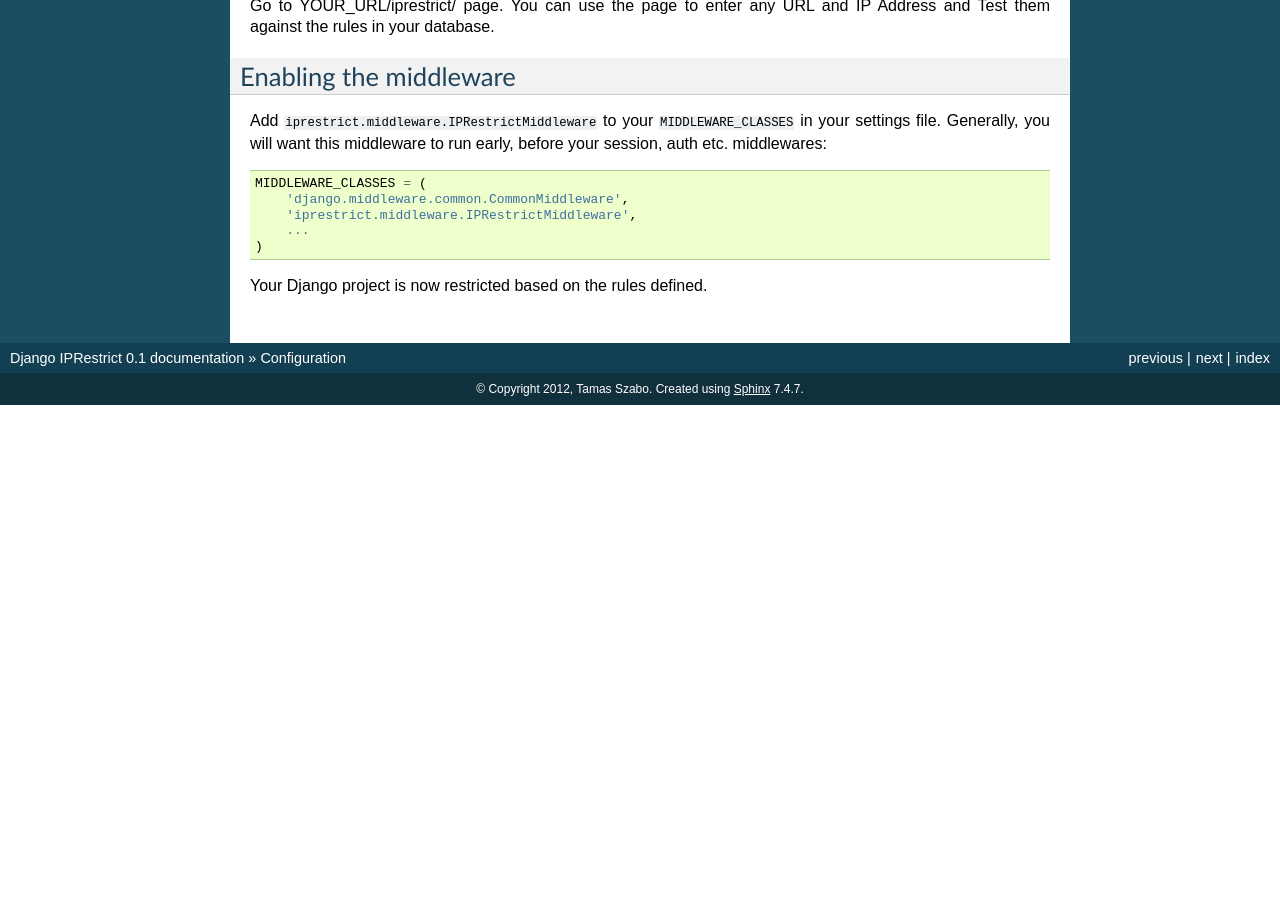
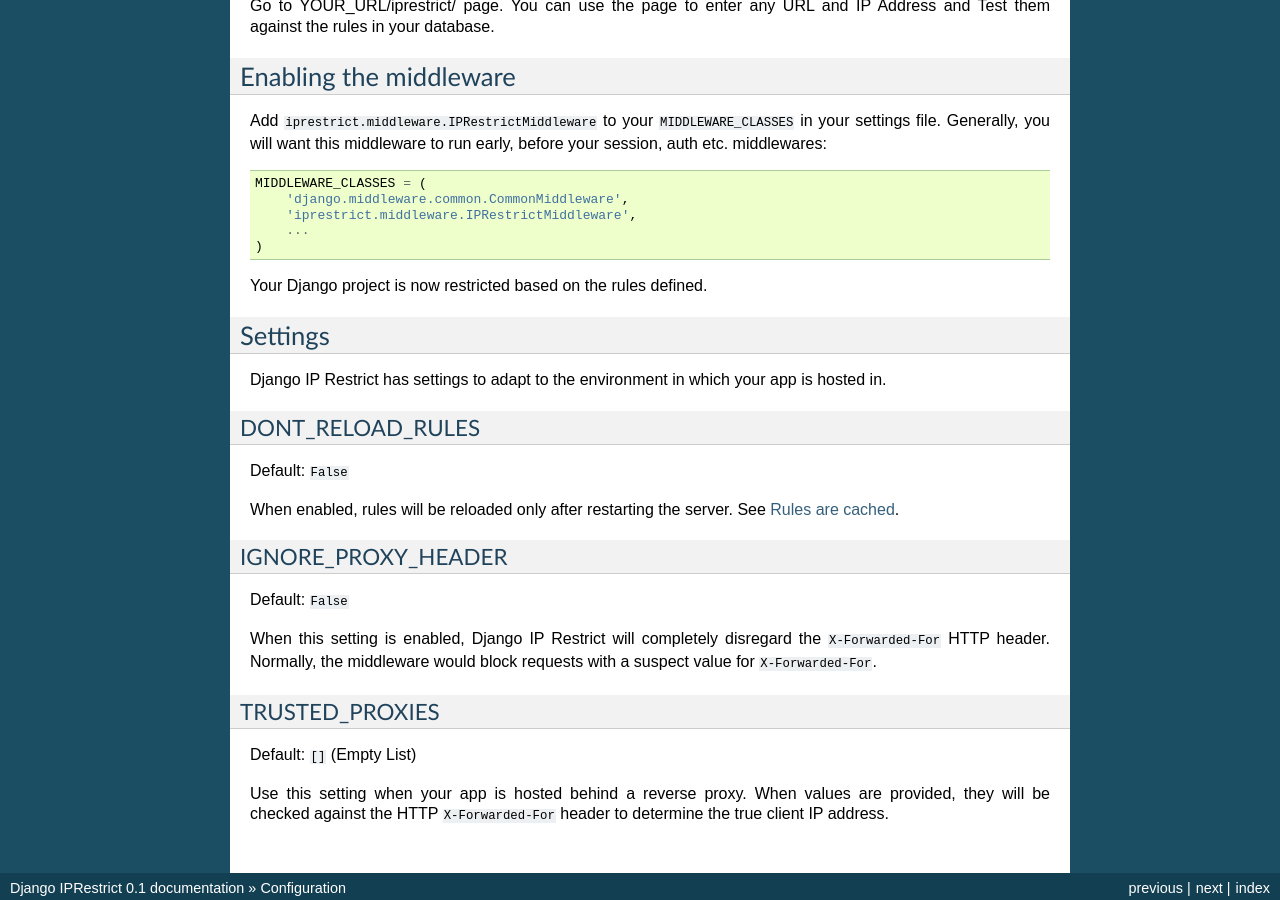
Before and after one commit to muccg/django-iprestrict, a Sphinx documentation site: the page built from docs/configuration.rst, in a window 1280 px wide and 900 px high, scrolled down 2169 px. Built offline with Sphinx 7.4.7, drawn with Linux system fonts in a browser that asks for light colours; before the commit the page ends 2574 px from its top, so only the background shows below that; some of the changed text lies outside the part shown.

Commit message:
docs: Add documentation of all the settings

```diff
--- a/docs/changing_and_reloading_rules.rst
+++ b/docs/changing_and_reloading_rules.rst
@@ -1,5 +1,7 @@
 Changing and reloading rules
 ============================
+
+.. _rules-are-cached:
 
 Rules are cached
 ----------------
--- a/docs/configuration.rst
+++ b/docs/configuration.rst
@@ -120,3 +120,39 @@
   )
 
 Your Django project is now restricted based on the rules defined.
+
+
+Settings
+--------
+
+Django IP Restrict has settings to adapt to the environment in which
+your app is hosted in.
+
+DONT_RELOAD_RULES
+~~~~~~~~~~~~~~~~~
+
+Default: ``False``
+
+When enabled, rules will be reloaded only after restarting the
+server. See :ref:`rules-are-cached`.
+
+
+IGNORE_PROXY_HEADER
+~~~~~~~~~~~~~~~~~~~
+
+Default: ``False``
+
+When this setting is enabled, Django IP Restrict will completely
+disregard the ``X-Forwarded-For`` HTTP header. Normally, the
+middleware would block requests with a suspect value for
+``X-Forwarded-For``.
+
+
+TRUSTED_PROXIES
+~~~~~~~~~~~~~~~
+
+Default: ``[]`` (Empty List)
+
+Use this setting when your app is hosted behind a reverse proxy. When
+values are provided, they will be checked against the HTTP
+``X-Forwarded-For`` header to determine the true client IP address.
```
